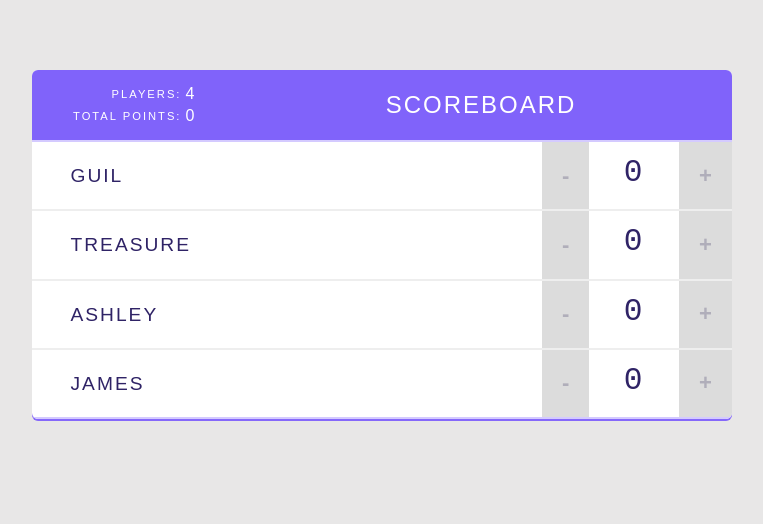
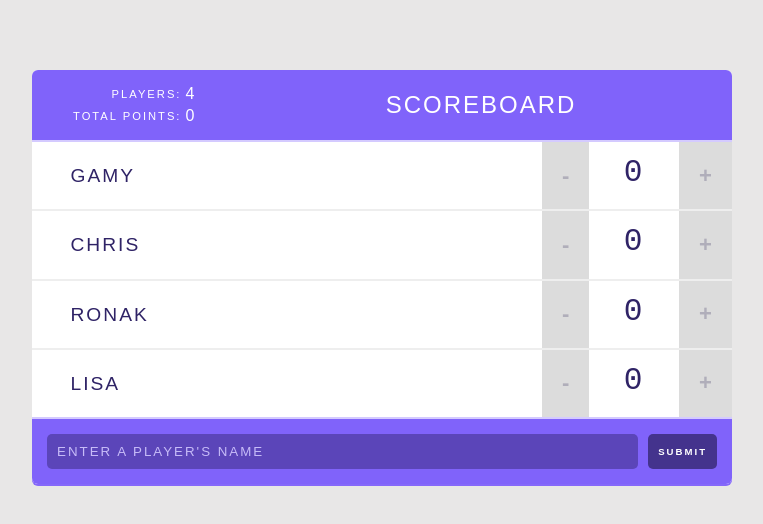
Before and after one commit to Gamygams1234/treehouse-scoreboard-app, a React (Create React App) app: page / in a window 1280 px wide. Shown: the top 524 px of the page, without its empty margins (258-1021 px from the left). Built offline with nearby package versions, Linux system fonts and the light colour scheme.

Commit message:
My solution to the form

```diff
--- /dev/null
+++ b/src/components/AddPlayerForm.js
@@ -0,0 +1,27 @@
+import React, { Component } from "react";
+
+export default class AddPlayerForm extends Component {
+  state = {
+    name: "",
+  };
+  handleChange = (e) => {
+    this.setState({
+      [e.target.id]: e.target.value,
+    });
+  };
+  handleSubmit = (e) => {
+    e.preventDefault();
+    this.props.handleAddPlayer(this.state);
+    this.setState({
+      name: "",
+    });
+  };
+  render() {
+    return (
+      <form onSubmit={this.handleSubmit}>
+        <input onChange={this.handleChange} type="text" id={"name"} value={this.state.name} placeholder="Enter a player's name" />
+        <input type="submit" placeholder="Add Player" />
+      </form>
+    );
+  }
+}
--- a/src/components/App.js
+++ b/src/components/App.js
@@ -1,33 +1,42 @@
 import React, { Component } from "react";
 import Header from "./Header";
 import Player from "./Player";
+import AddPlayerForm from "./AddPlayerForm";
 
 class App extends Component {
   state = {
     players: [
       {
-        name: "Guil",
+        name: "Gamy",
         score: 0,
         id: 1,
       },
       {
-        name: "Treasure",
+        name: "Chris",
         score: 0,
         id: 2,
       },
       {
-        name: "Ashley",
+        name: "Ronak",
         score: 0,
         id: 3,
       },
       {
-        name: "James",
+        name: "Lisa",
         score: 0,
         id: 4,
       },
     ],
   };
   // writing the handle score change to get passed to the child
+  handleAddPlayer = (player) => {
+    player.id = Math.random();
+    player.score = 0;
+    let players = [...this.state.players, player];
+    this.setState({
+      players: players,
+    });
+  };
   handleScoreChange = (index, delta) => {
     this.setState((prevState) => ({
       score: (prevState.players[index].score += delta),
@@ -50,6 +59,7 @@ class App extends Component {
         {this.state.players.map((player, index) => (
           <Player name={player.name} id={player.id} key={player.id.toString()} index={index} removePlayer={this.handleRemovePlayer} handleScoreChange={this.handleScoreChange} score={player.score} />
         ))}
+        <AddPlayerForm handleAddPlayer={this.handleAddPlayer} />
       </div>
     );
   }
```
